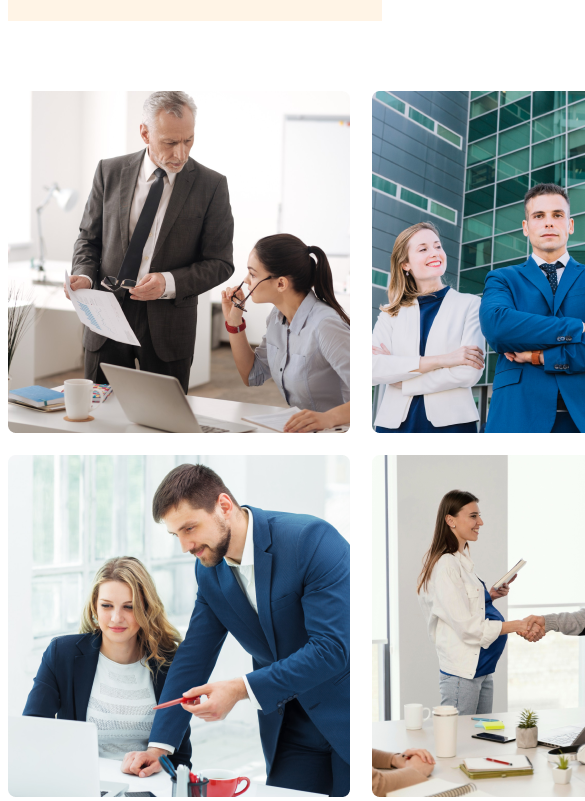
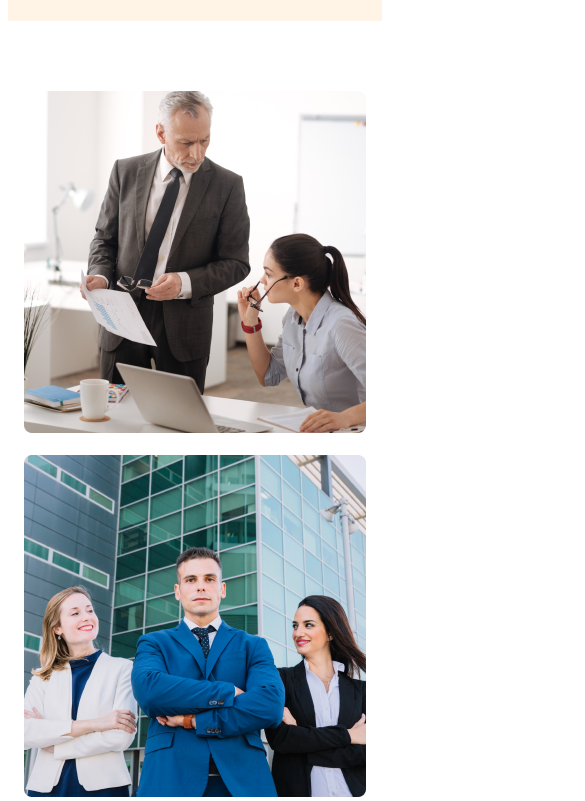
Before and after one commit to mahdithedeveloper/g-architects-website, a plain HTML site: page index.html in a window 390 px wide. Shown: the part 1043-1844 px from the top of the page, 585 px wide, since content can reach past the window. Drawn offline with nearby package versions, Linux system fonts and the light colour scheme.

Commit message:
team section responsive done

```diff
--- a/styles/style.css
+++ b/styles/style.css
@@ -135,11 +135,13 @@ main{
     header{
         padding: 20px;
     }
-    nav{
+    nav, .teams-container{
         flex-direction: column;
 
     }
-
+    .teams-img-container{
+        grid-template-columns: 1fr;
+    }
 }
 
 /* medium devices */
@@ -147,7 +149,7 @@ main{
     header{
         padding: 40px;
     }
-    nav{
+    nav , .teams-container {
         flex-direction: column;
 
     }
```
